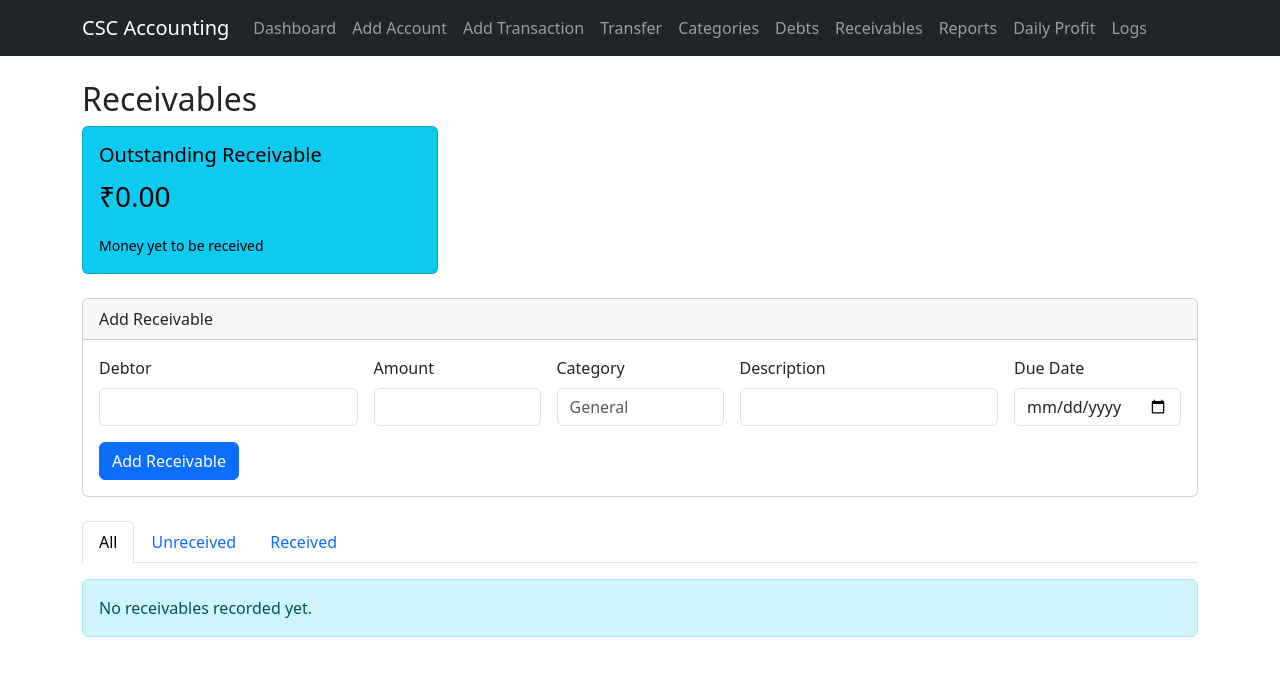
After one commit to anugrhaswi/Accounting, a Flask app: page /receivables/ in a window 1280 px wide. The commit adds this page. Shown: the top 676 px of the page. Run offline with Flask 3, Linux system fonts and the light colour scheme.

Commit message:
feat: Add receivables management; implement CRUD operations for receivables, update templates for receivable handling, and enhance dashboard with profit and receivable summaries

```diff
--- a/main.py
+++ b/main.py
@@ -55,13 +55,14 @@ from routers.categories import bp as categories_bp
 from routers.transactions import bp as transactions_bp
 from routers.reports import bp as reports_bp
 from routers.debts import bp as debts_bp
+from routers.receivables import bp as receivables_bp
 
 app.register_blueprint(accounts_bp)
 app.register_blueprint(categories_bp)
 app.register_blueprint(transactions_bp)
 app.register_blueprint(reports_bp)
 app.register_blueprint(debts_bp)
-
+app.register_blueprint(receivables_bp)
 
 @app.teardown_request
 def close_db(exception=None):
@@ -88,9 +89,12 @@ def dashboard():
         fixed_capital = float(crud.get_setting(db, "fixed_capital", "0"))
     except (ValueError, TypeError):
         fixed_capital = 0.0
-    net_profit = total_balance - fixed_capital
+    profit = total_balance - fixed_capital
     outstanding_debt = crud.get_total_outstanding_debt(db)
-    return render_template("index.html", accounts=accounts_list, recent_transactions=recent_transactions, summary=summary, total_balance=total_balance, fixed_capital=fixed_capital, net_profit=net_profit, outstanding_debt=outstanding_debt, error=error)
+    net_profit = profit - outstanding_debt
+    outstanding_receivable = crud.get_total_outstanding_receivable(db)
+    net_worth = net_profit + outstanding_receivable
+    return render_template("index.html", accounts=accounts_list, recent_transactions=recent_transactions, summary=summary, total_balance=total_balance, fixed_capital=fixed_capital, profit=profit, net_profit=net_profit, outstanding_debt=outstanding_debt, outstanding_receivable=outstanding_receivable, net_worth=net_worth, error=error)
 
 
 @app.route("/settings/capital", methods=["POST"])
--- a/routers/accounts.py
+++ b/routers/accounts.py
@@ -25,7 +25,7 @@ def create_account():
     try:
         crud.create_account(db, data)
     except Exception:
-        return render_template("account_form.html", error="An account with this name already exists."), 400
+        return render_template("account_form.html", error="Failed to create account. Please check the values."), 400
     return redirect("/", 303)
 
 
--- a/routers/categories.py
+++ b/routers/categories.py
@@ -30,7 +30,7 @@ def create_category():
     except Exception:
         income_categories = crud.get_categories(db, cat_type="income")
         expense_categories = crud.get_categories(db, cat_type="expense")
-        return render_template("categories.html", income_categories=income_categories, expense_categories=expense_categories, error="A category with this name already exists."), 400
+        return render_template("categories.html", income_categories=income_categories, expense_categories=expense_categories, error="Failed to create category. Please check the values."), 400
     return redirect("/categories/", 303)
 
 
--- /dev/null
+++ b/routers/receivables.py
@@ -0,0 +1,80 @@
+from urllib.parse import quote
+
+from flask import Blueprint, redirect, render_template, request
+from database import get_db
+import crud
+import schemas
+
+bp = Blueprint("receivables", __name__, url_prefix="/receivables")
+
+
+@bp.route("/")
+def list_receivables():
+    db = get_db()
+    status = request.args.get("status")
+    receivables = crud.get_receivables(db, status=status)
+    outstanding = crud.get_total_outstanding_receivable(db)
+    return render_template("receivables.html", receivables=receivables,
+                           outstanding=outstanding, selected_status=status)
+
+
+@bp.route("/", methods=["POST"])
+def create_receivable():
+    db = get_db()
+    form = request.form
+    try:
+        data = schemas.ReceivableCreate(
+            debtor=form["debtor"],
+            amount=float(form["amount"]),
+            category=form.get("category") or "General",
+            description=form.get("description") or None,
+            due_date=form.get("due_date") or None,
+        )
+        crud.create_receivable(db, data)
+    except Exception:
+        receivables = crud.get_receivables(db)
+        outstanding = crud.get_total_outstanding_receivable(db)
+        return render_template("receivables.html", receivables=receivables,
+                               outstanding=outstanding,
+                               error="Invalid input. Please check the form values."), 400
+    return redirect("/receivables/", 303)
+
+
+@bp.route("/<int:recv_id>/receive")
+def receive_form(recv_id):
+    db = get_db()
+    try:
+        recv = crud.get_receivable(db, recv_id)
+    except ValueError:
+        return redirect("/receivables/", 303)
+    if recv.status == "received":
+        return redirect("/receivables/", 303)
+    accounts = crud.get_accounts(db)
+    return render_template("receivable_receive.html", recv=recv, accounts=accounts)
+
+
+@bp.route("/<int:recv_id>/receive", methods=["POST"])
+def receive_receivable(recv_id):
+    db = get_db()
+    try:
+        account_id = int(request.form["account_id"])
+        crud.receive_receivable(db, recv_id, account_id)
+    except (ValueError, KeyError) as e:
+        try:
+            recv = crud.get_receivable(db, recv_id)
+            accounts = crud.get_accounts(db)
+        except ValueError:
+            return redirect("/receivables/", 303)
+        return render_template("receivable_receive.html", recv=recv,
+                               accounts=accounts, error=str(e)), 400
+    return redirect("/receivables/", 303)
+
+
+@bp.route("/<int:recv_id>/delete", methods=["POST"])
+def delete_receivable(recv_id):
+    db = get_db()
+    try:
+        crud.delete_receivable(db, recv_id)
+    except ValueError as e:
+        return redirect(f"/receivables/?error={quote(str(e))}", 303)
+    return redirect("/receivables/", 303)
--- a/templates/base.html
+++ b/templates/base.html
@@ -21,7 +21,9 @@
                     <li class="nav-item"><a class="nav-link" href="/transactions/transfer">Transfer</a></li>
                     <li class="nav-item"><a class="nav-link" href="/categories/">Categories</a></li>
                     <li class="nav-item"><a class="nav-link" href="/debts/">Debts</a></li>
+                    <li class="nav-item"><a class="nav-link" href="/receivables/">Receivables</a></li>
                     <li class="nav-item"><a class="nav-link" href="/reports/">Reports</a></li>
+                    <li class="nav-item"><a class="nav-link" href="/reports/profits">Daily Profit</a></li>
                     <li class="nav-item"><a class="nav-link" href="/logs">Logs</a></li>
                 </ul>
             </div>
--- a/templates/debts.html
+++ b/templates/debts.html
@@ -92,6 +92,9 @@
                     {% if debt.status == "unpaid" %}
                     <a href="/debts/{{ debt.id }}/settle" class="btn btn-sm btn-success">Pay</a>
                     {% endif %}
+                    <form action="/debts/{{ debt.id }}/delete" method="post" style="display:inline" onsubmit="return confirm('Delete this debt?')">
+                        <button type="submit" class="btn btn-sm btn-outline-danger">Delete</button>
+                    </form>
                 </td>
             </tr>
             {% endfor %}
--- /dev/null
+++ b/templates/receivables.html
@@ -0,0 +1,112 @@
+{% extends "base.html" %}
+{% block content %}
+<h2>Receivables</h2>
+
+{% if error %}
+<div class="alert alert-danger alert-dismissible fade show" role="alert">
+    {{ error }}
+    <button type="button" class="btn-close" data-bs-dismiss="alert"></button>
+</div>
+{% endif %}
+
+<div class="row mb-4">
+    <div class="col-md-4">
+        <div class="card text-bg-info h-100">
+            <div class="card-body">
+                <h5 class="card-title">Outstanding Receivable</h5>
+                <p class="card-text fs-3">&#x20B9;{{ "%.2f"|format(outstanding) }}</p>
+                <small>Money yet to be received</small>
+            </div>
+        </div>
+    </div>
+</div>
+
+<div class="card mb-4">
+    <div class="card-header">Add Receivable</div>
+    <div class="card-body">
+        <form method="post" action="/receivables/" class="row g-3">
+            <div class="col-md-3">
+                <label class="form-label">Debtor</label>
+                <input type="text" name="debtor" class="form-control" required>
+            </div>
+            <div class="col-md-2">
+                <label class="form-label">Amount</label>
+                <input type="number" name="amount" class="form-control" step="0.01" required>
+            </div>
+            <div class="col-md-2">
+                <label class="form-label">Category</label>
+                <input type="text" name="category" class="form-control" placeholder="General">
+            </div>
+            <div class="col-md-3">
+                <label class="form-label">Description</label>
+                <input type="text" name="description" class="form-control">
+            </div>
+            <div class="col-md-2">
+                <label class="form-label">Due Date</label>
+                <input type="date" name="due_date" class="form-control">
+            </div>
+            <div class="col-12">
+                <button type="submit" class="btn btn-primary">Add Receivable</button>
+            </div>
+        </form>
+    </div>
+</div>
+
+<ul class="nav nav-tabs mb-3">
+    <li class="nav-item">
+        <a class="nav-link {% if selected_status == None %}active{% endif %}" href="/receivables/">All</a>
+    </li>
+    <li class="nav-item">
+        <a class="nav-link {% if selected_status == 'unreceived' %}active{% endif %}" href="/receivables/?status=unreceived">Unreceived</a>
+    </li>
+    <li class="nav-item">
+        <a class="nav-link {% if selected_status == 'received' %}active{% endif %}" href="/receivables/?status=received">Received</a>
+    </li>
+</ul>
+
+{% if receivables %}
+<div class="table-responsive">
+    <table class="table table-striped table-sm">
+        <thead class="table-dark">
+            <tr>
+                <th>Debtor</th>
+                <th>Amount</th>
+                <th>Category</th>
+                <th>Description</th>
+                <th>Due Date</th>
+                <th>Status</th>
+                <th>Action</th>
+            </tr>
+        </thead>
+        <tbody>
+            {% for r in receivables %}
+            <tr>
+                <td><strong>{{ r.debtor }}</strong></td>
+                <td>&#x20B9;{{ "%.2f"|format(r.amount) }}</td>
+                <td>{{ r.category or "-" }}</td>
+                <td>{{ r.description or "-" }}</td>
+                <td>{{ r.due_date.strftime("%d-%b-%Y") if r.due_date else "-" }}</td>
+                <td>
+                    {% if r.status == "received" %}
+                    <span class="badge bg-success">RECEIVED</span>
+                    {% else %}
+                    <span class="badge bg-warning text-dark">UNRECEIVED</span>
+                    {% endif %}
+                </td>
+                <td>
+                    {% if r.status == "unreceived" %}
+                    <a href="/receivables/{{ r.id }}/receive" class="btn btn-sm btn-success">Receive</a>
+                    {% endif %}
+                    <form action="/receivables/{{ r.id }}/delete" method="post" style="display:inline" onsubmit="return confirm('Delete this receivable?')">
+                        <button type="submit" class="btn btn-sm btn-outline-danger">Delete</button>
+                    </form>
+                </td>
+            </tr>
+            {% endfor %}
+        </tbody>
+    </table>
+</div>
+{% else %}
+<div class="alert alert-info">No receivables recorded yet.</div>
+{% endif %}
+{% endblock %}
```
Also changed, not shown: crud.py (+167 -0 lines), models.py (+27 -1 lines), routers/debts.py (+17 -2 lines), routers/reports.py (+42 -3 lines), schemas.py (+13 -0 lines), templates/index.html (+31 -2 lines), templates/profits.html (added, +36 -0 lines), templates/receivable_receive.html (added, +32 -0 lines), templates/reports.html (+40 -0 lines).
